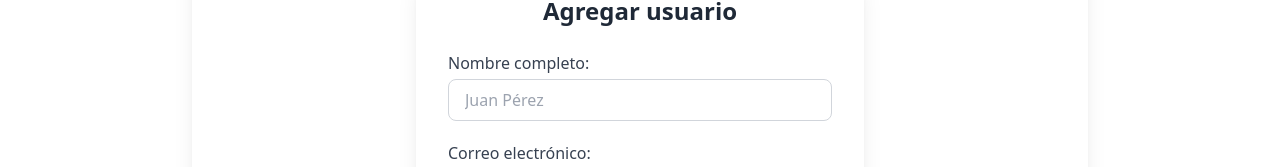
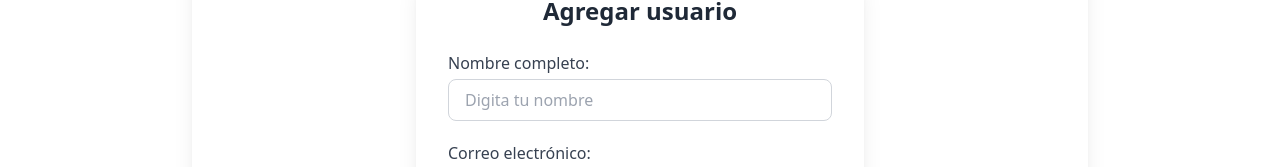
Before and after one commit to JoseAngelTirado/FrontRH_Vite, a React (Vite) app: page /admin in a window 1280 px wide. Both pictures are taken after a click on the button "+ Agregar Usuario". Shown: the part 353-520 px from the top of the page. Built offline with nearby package versions, Linux system fonts and the light colour scheme.

Commit message:
Update AdminAgregarUsuario.jsx

```diff
--- a/src/components/AdminAgregarUsuario.jsx
+++ b/src/components/AdminAgregarUsuario.jsx
@@ -88,7 +88,7 @@ const AdminAgregarUsuario = () => {
               onChange={handleChange}
               required
               className="w-full px-4 py-2 border border-gray-300 rounded-lg focus:outline-none focus:ring-2 focus:ring-purple-500"
-              placeholder="Juan Pérez"
+              placeholder="Digita tu nombre"
             />
           </div>
 
@@ -134,7 +134,8 @@ const AdminAgregarUsuario = () => {
             >
               <option value="trabajador">Trabajador</option>
               <option value="rh">Recursos Humanos</option>
-              <option value="dirctivo">Director</option>
+              <option value="directivo">Director</option>
+              <option value="admin">Administrador</option>
             </select>
           </div>
 
```
